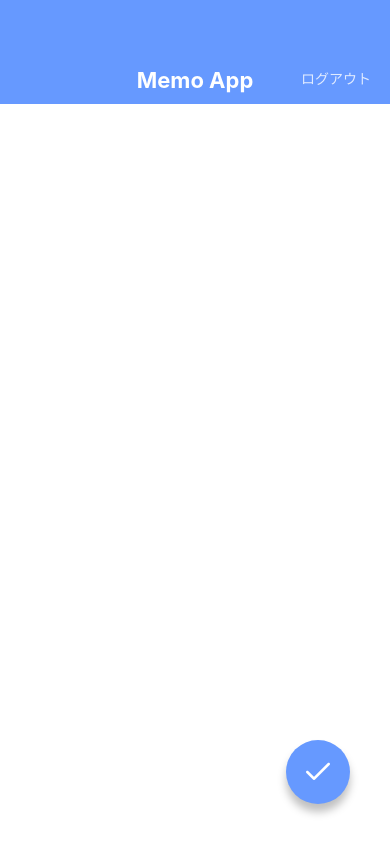
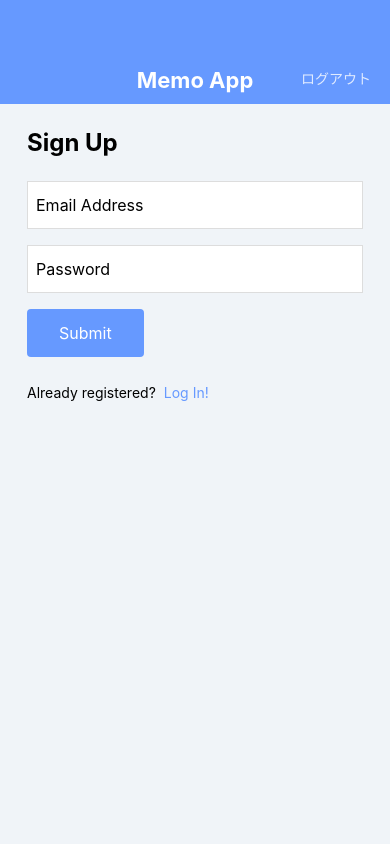
Before and after one commit to Naoki-Ii/rn-memoapp, a React Native app: screen / in a window 390 px wide. Built offline with nearby package versions, Linux system fonts and the light colour scheme.

Commit message:
add login page

```diff
--- a/App.jsx
+++ b/App.jsx
@@ -1,13 +1,14 @@
 import React from 'react';
+import LogInScreen from './src/screens/LogInScreen';
 import MemoCreateScreen from './src/screens/MemoCreateScreen';
 import MemoDetailScreen from './src/screens/MemoDetaillScreen';
 import MemoEditScreen from './src/screens/MemoEditScreen';
 import MemoListScreen from './src/screens/MemoListScreen';
+import SignUpScreen from './src/screens/SignUpScreen';
 
 export default function App() {
   return (
-    <MemoCreateScreen>
-    </MemoCreateScreen>
+    <SignUpScreen></SignUpScreen>
 
   );
 }
--- /dev/null
+++ b/src/components/ButtonSubmit.jsx
@@ -0,0 +1,35 @@
+import { string } from 'prop-types';
+import React from 'react';
+import {View, Text, StyleSheet} from 'react-native';
+
+export default function ButtonSubmit(props) {
+
+    const {label} = props;
+
+    return(
+        <View style={styles.buttonContainer}>
+            <Text style={styles.buttonLabel}>{label}</Text>
+        </View>
+    );
+}
+
+ButtonSubmit.prototype = {
+    label: string.isRequired,
+};
+
+const styles = StyleSheet.create({
+    buttonContainer: {
+        backgroundColor: '#6699FF',
+        borderRadius:4,
+        alignSelf: 'flex-start',
+        marginBottom:24,
+    },
+
+    buttonLabel: {
+        fontSize:16,
+        lineHeight:32,
+        paddingHorizontal:32,
+        paddingVertical:8,
+        color:'#ffffff',
+    },
+});
--- /dev/null
+++ b/src/screens/LogInScreen.jsx
@@ -0,0 +1,64 @@
+import { func } from 'prop-types';
+import React from 'react';
+import {View, Text, StyleSheet, TextInput, Button} from 'react-native';
+import AppBar from '../components/AppBar';
+import ButtonSubmit from '../components/ButtonSubmit';
+
+export default function LogInScreen(){
+    return(
+        <View style={styles.container}>
+            <AppBar/>
+            <View style={styles.inner}>
+                <Text style={styles.title}>Log In</Text>
+                <TextInput style={styles.input} value="Email Address"/>
+                <TextInput style={styles.input} value="Password"/>
+                <ButtonSubmit label='Submit'/>
+                <View style={styles.footer}>
+                    <Text style={styles.footerText}>Not registers?</Text>
+                    <Text style={styles.footerLink}>Sign Up Here!</Text>
+                </View>
+            </View>
+
+        </View>
+    );
+}
+
+const styles = StyleSheet.create({
+    container: {
+        flex:1,
+        backgroundColor: '#F0F4F8',
+    },
+    inner: {
+        paddingHorizontal: 27,
+        paddingVertical: 24,
+    },
+    title: {
+        fontSize:24,
+        fontWeight: 'bold',
+        marginBottom: 24,
+    },
+    input: {
+        fontSize:16,
+        height: 48,
+        borderColor: '#dddddd',
+        borderWidth: 1,
+        backgroundColor: '#ffffff',
+        paddingHorizontal: 8,
+        marginBottom:16,
+
+    },
+
+    footer: {
+        flexDirection: 'row',
+    },
+    footerText: {
+        fontSize:14,
+        lineHeight: 24,
+        marginRight:8,
+    },
+    footerLink: {
+        fontSize:14,
+        lineHeight:24,
+        color:'#6699FF',
+    },
+});
--- /dev/null
+++ b/src/screens/SignUpScreen.jsx
@@ -0,0 +1,63 @@
+import React from 'react';
+import {View, Text, StyleSheet, TextInput, Button} from 'react-native';
+import AppBar from '../components/AppBar';
+import ButtonSubmit from '../components/ButtonSubmit';
+
+export default function SignUpScreen(){
+    return(
+        <View style={styles.container}>
+            <AppBar/>
+            <View style={styles.inner}>
+                <Text style={styles.title}>Sign Up</Text>
+                <TextInput style={styles.input} value="Email Address"/>
+                <TextInput style={styles.input} value="Password"/>
+                <ButtonSubmit label='Submit'/>
+                <View style={styles.footer}>
+                    <Text style={styles.footerText}>Already registered?</Text>
+                    <Text style={styles.footerLink}>Log In!</Text>
+                </View>
+            </View>
+
+        </View>
+    );
+}
+
+const styles = StyleSheet.create({
+    container: {
+        flex:1,
+        backgroundColor: '#F0F4F8',
+    },
+    inner: {
+        paddingHorizontal: 27,
+        paddingVertical: 24,
+    },
+    title: {
+        fontSize:24,
+        fontWeight: 'bold',
+        marginBottom: 24,
+    },
+    input: {
+        fontSize:16,
+        height: 48,
+        borderColor: '#dddddd',
+        borderWidth: 1,
+        backgroundColor: '#ffffff',
+        paddingHorizontal: 8,
+        marginBottom:16,
+
+    },
+
+    footer: {
+        flexDirection: 'row',
+    },
+    footerText: {
+        fontSize:14,
+        lineHeight: 24,
+        marginRight:8,
+    },
+    footerLink: {
+        fontSize:14,
+        lineHeight:24,
+        color:'#6699FF',
+    },
+});
```
